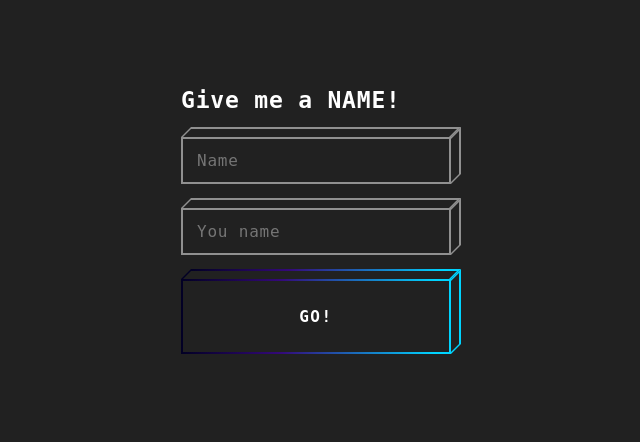
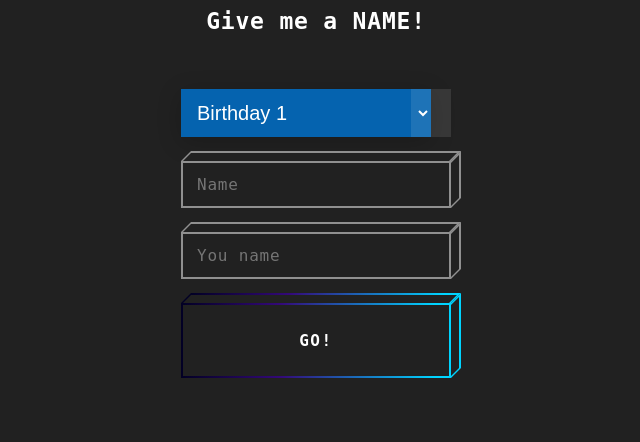
Before and after one commit to thelilnix/HBDU, a Flask app: page / in a window 1280 px wide. Shown: the top 442 px of the page, without its empty margins (324-964 px from the left). Run offline with Flask 2, Linux system fonts and the light colour scheme.

Commit message:
Selection box added to the home page. (Credit: https://codepen.io/FrankieDoodie/pen/Pyrqyp)

```diff
--- a/src/HBDU/static/Home/css/style.css
+++ b/src/HBDU/static/Home/css/style.css
@@ -138,3 +138,48 @@ h1 {
 .credits a:hover {
   opacity: 1;
 }
+
+.box {
+  position: relative;
+  top: 10%;
+  left: 50%;
+  transform: translate(-50%, -50%);
+}
+
+.box select {
+  background-color: #0563af;
+  color: white;
+  padding: 12px;
+  width: 250px;
+  border: none;
+  font-size: 20px;
+  box-shadow: 0 5px 25px rgba(0, 0, 0, 0.2);
+  -webkit-appearance: button;
+  appearance: button;
+  outline: none;
+}
+
+.box::before {
+  content: "\f13a";
+  font-family: FontAwesome;
+  position: absolute;
+  top: 0;
+  right: 0;
+  width: 15%;
+  height: 100%;
+  text-align: center;
+  font-size: 28px;
+  line-height: 45px;
+  color: rgba(255, 255, 255, 0.5);
+  background-color: rgba(255, 255, 255, 0.1);
+  pointer-events: none;
+}
+
+.box:hover::before {
+  color: rgba(255, 255, 255, 0.6);
+  background-color: rgba(255, 255, 255, 0.2);
+}
+
+.box select option {
+  padding: 30px;
+}
--- a/src/HBDU/templates/Home/index.html
+++ b/src/HBDU/templates/Home/index.html
@@ -4,11 +4,21 @@
         <link rel="stylesheet" href="{{ url_for('static', filename='Home/css/style.css') }}">
     </head>
     <body>
-        <form autocomplete='off' class='form' action='/v1/say_happy' method='post'>
+        <center>
             <div class='control'>
                 <h1>
                 Give me a NAME!
                 </h1>
+            </div>
+        </center>
+        <form autocomplete='off' class='form' action='/v1/say_happy' method='post'>
+            <div class='box'>
+                <select id="theme" name="theme">
+                    <option value="Birthday_1">Birthday 1</option>
+                    <option value="Birthday_2">Birthday 2</option>
+                    <option value="Birthday_3">Birthday 3</option>
+                    <option value="Birthday_4">Birthday 4</option>
+                </select>
             </div>
             <div class='control block-cube block-input'>
                 <input name='name' placeholder='Name' type='text'>
@@ -47,7 +57,6 @@
                 <div class='text'>
                     <input type='submit' value='GO!' class='btn block-cube block-cube-hover'>
                 </div>
-            </button>
             <div class='credits'>
                 <a href='https://codepen.io/marko-zub/' target='_blank'>
                 My other codepens
```
